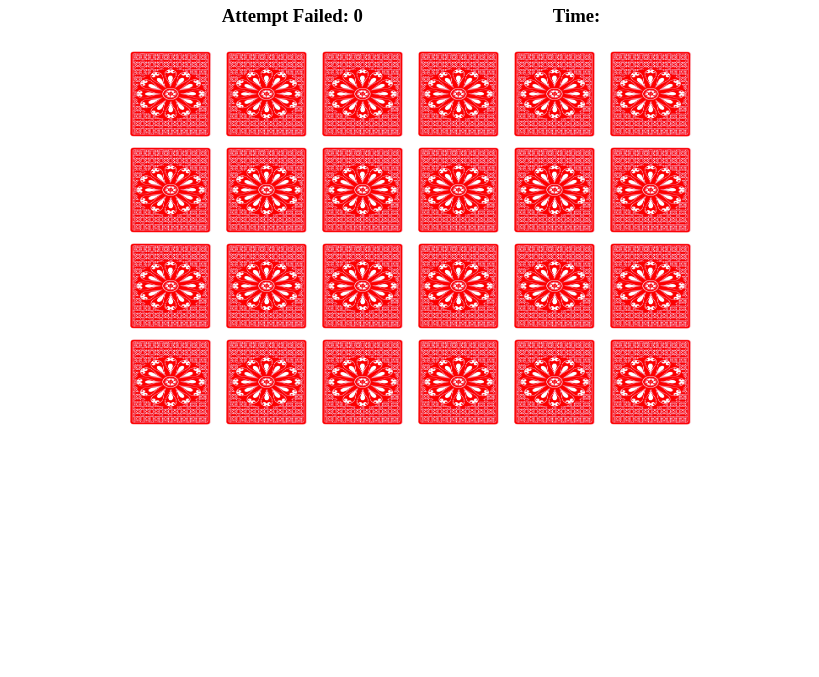
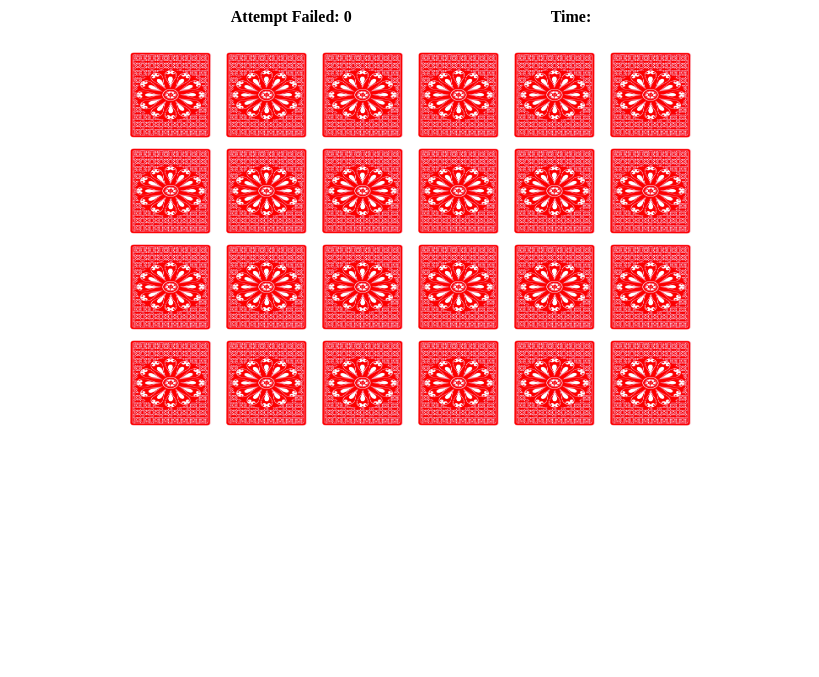
Before and after one commit to CrowAle/giocomemoria, a website: page index.html in a window 1280 px wide. Shown: the part 123-800 px from the top of the page, without its empty margins (229-1048 px from the left). Drawn offline with Linux system fonts and the light colour scheme.

Commit message:
commitMessage

```diff
--- a/app.js
+++ b/app.js
@@ -368,8 +368,8 @@ document.addEventListener("DOMContentLoaded", () => {
     boxacuiattaccare.appendChild(divDaAttaccare);
     let divDaAttaccareI = document.getElementById(idDaAttaccare);
     divDaAttaccareI.innerHTML += testo;
-    //divDaAttaccareI.onclick = suclick;
   }
+  //permette di attaccare elementi diversi dai div
   function attaccaX(idDaAttaccare, idDestinazione, css, testo, suclick, tipo) {
     let divDaAttaccare = document.createElement(tipo);
     css.map((item, index) => divDaAttaccare.classList.add(item));
@@ -381,7 +381,6 @@ document.addEventListener("DOMContentLoaded", () => {
     boxacuiattaccare.appendChild(divDaAttaccare);
     let divDaAttaccareI = document.getElementById(idDaAttaccare);
     divDaAttaccareI.innerHTML += testo;
-    //divDaAttaccareI.onclick = suclick;
   }
 
   // FUNZIONE CHE CI PERMETTE DI ORDINARE UN ARRAY DI OGGETTI DAL PIU GRANDE AL PIU PICCOLO SE SI VUOLE L ORDINE CONTRARIO INVERTIRE I SEGNI
--- a/index.html
+++ b/index.html
@@ -11,7 +11,7 @@
     <div class="container" id="container">
          <div ><h4> Press start to begin ! Try to match images!!</h4></div>
         <div id="start" class="start">Start</div>
-    <div class="stats"> <div class="stat"><h3>Attempt Failed: <sapn id="failed"></sapn></h3></div> <div class="stat"><h3> Time: <sapn id="timer"></sapn></h3></div></div>
+    <div class="stats"> <div class="stat"><h4>Attempt Failed: <sapn id="failed"></sapn></h4></div> <div class="stat"><h4> Time: <sapn id="timer"></sapn></h4></div></div>
     <div class="container1">
               <div class="grid" id='grid'></div>
 </div></div>
```
